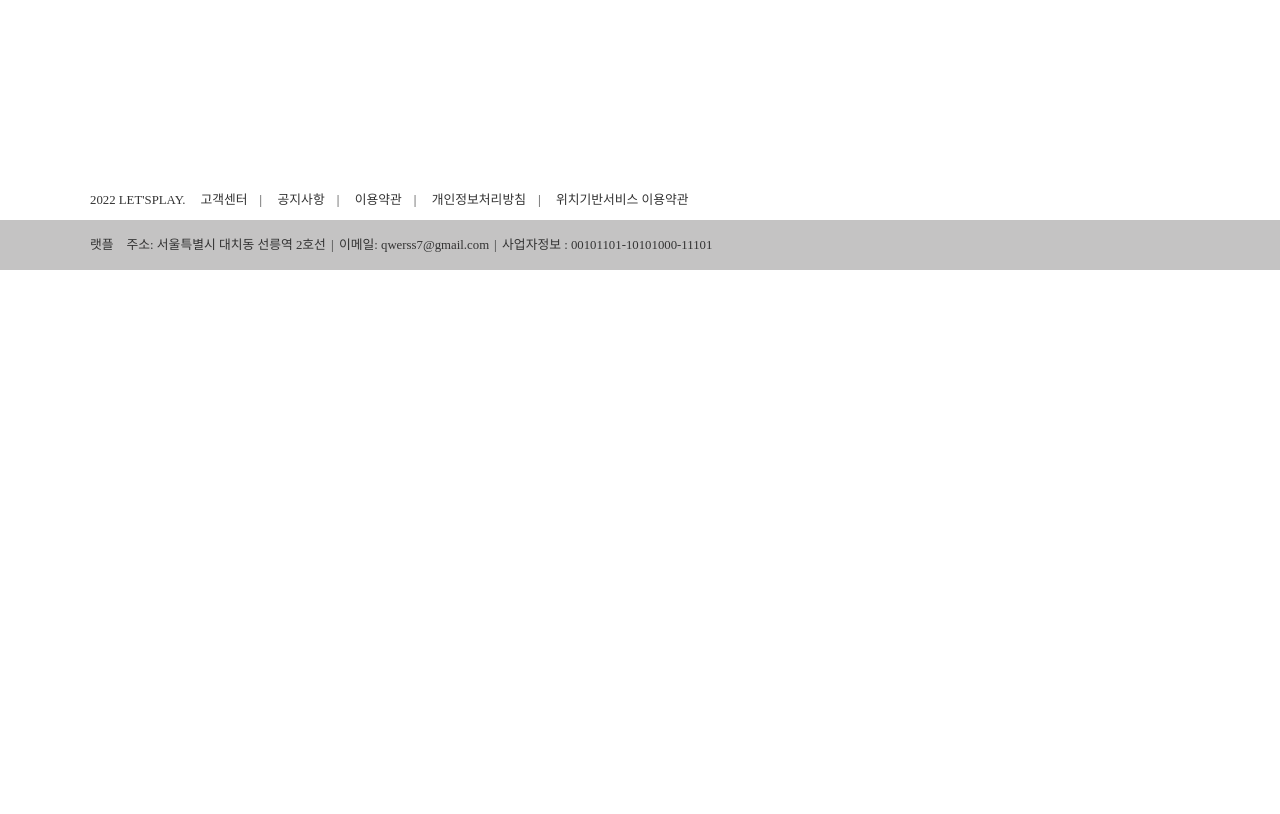
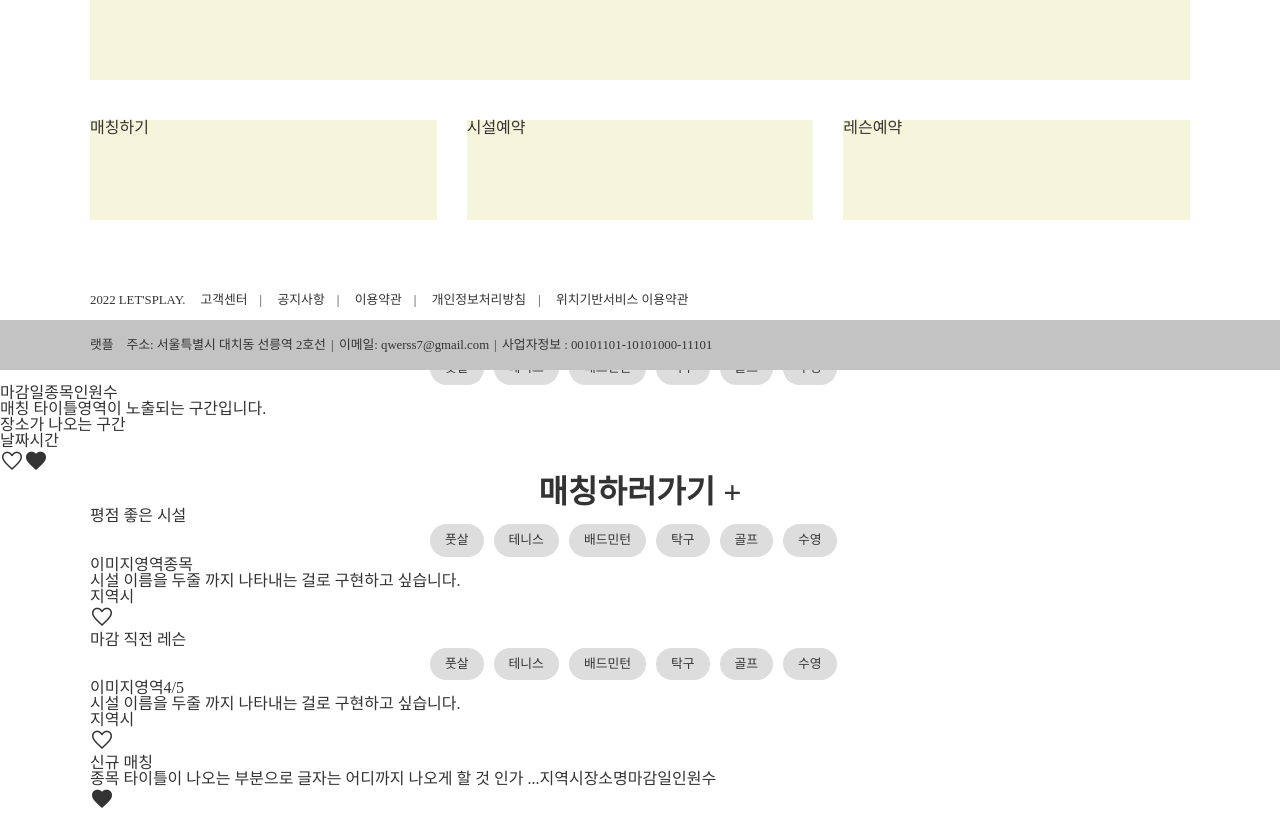
Before and after one commit to MultiFront/Multi_Front, a React (Create React App) app: page / in a window 1280 px wide. Shown: the part 420-1234 px from the top of the page. Before the commit the page ends 800 px from the top, so only its background shows below. Built offline with nearby package versions, Linux system fonts and the light colour scheme.

Commit message:
ey board list, header commit

```diff
--- /dev/null
+++ b/src/components/layout/board_list/category.js
@@ -0,0 +1,17 @@
+import "../layout.css"
+
+const Category = () => {
+  return (
+    <ul className="sport">
+      <li>풋살</li>
+      <li>테니스</li>
+      <li>배드민턴</li>
+      <li>탁구</li>
+      <li>골프</li>
+      <li>수영</li>
+    </ul>
+  )
+}
+
+
+export default Category;
--- /dev/null
+++ b/src/components/layout/board_list/facility.js
@@ -0,0 +1,18 @@
+import "../layout.css"
+
+const Facility = () => {
+
+  return (
+    <div>
+      <p>이미지영역<span className="sports-category">종목</span></p>
+      <p>시설 이름을 두줄 까지 나타내는 걸로 구현하고 싶습니다.</p>
+      <p></p>
+      <span className="">지역시</span>
+      <p className="favorite">
+        <span class="material-symbols-outlined">favorite</span>
+      </p>
+    </div>
+  )
+}
+
+export default Facility
--- /dev/null
+++ b/src/components/layout/board_list/lesson.js
@@ -0,0 +1,17 @@
+import "../layout.css"
+
+const Lesson = () => {
+  return(
+    <div>
+      <p>이미지영역<span>4/5</span></p>
+      <p>시설 이름을 두줄 까지 나타내는 걸로 구현하고 싶습니다.</p>
+      <p></p>
+      <span className="">지역시</span>
+      <p className="favorite">
+        <span class="material-symbols-outlined">favorite</span>
+      </p>
+    </div>
+  )
+}
+
+export default Lesson
--- /dev/null
+++ b/src/components/layout/board_list/listmatch.js
@@ -0,0 +1,20 @@
+import "../layout.css"
+
+const Match = () => {
+  return(
+    <ul>
+      <li>
+        <span className="sports-category">종목</span> 타이틀이 나오는 부분으로 글자는 어디까지 나오게 할 것 인가 ...
+        <span className="">지역시</span>
+        <span className="match-location">장소명</span>
+        <span className="deadline">마감일</span>
+        <span className="num-people">인원수</span>
+        <p className="favorite">
+            <span class="material-symbols-outlined fill">favorite</span>
+          </p>
+      </li>
+    </ul>
+  )
+}
+
+export default Match
--- /dev/null
+++ b/src/components/layout/board_list/matching.js
@@ -0,0 +1,28 @@
+import "../layout.css"
+
+const Matching = () => {
+
+  return(
+
+      <div>
+        <p>
+          <span className="deadline">마감일</span>
+          <span className="sports-category">종목</span>
+          <span className="num-people">인원수</span>
+        </p>
+          <p className="match-title">매칭 타이틀영역이 노출되는 구간입니다.</p>
+          <p className="match-location">장소가 나오는 구간</p>
+          <p>
+            <span className="date">날짜</span>
+            <span className="time">시간</span>
+          </p>
+          <p className="favorite">
+            <span class="material-symbols-outlined">favorite</span>
+            <span class="material-symbols-outlined fill">favorite</span>
+          </p>
+      </div>
+  )
+
+}
+
+export default Matching
--- a/src/components/layout/header.css
+++ b/src/components/layout/header.css
@@ -4,6 +4,8 @@
   width: 100%;
   height: 110px;
   border-bottom: 1px solid #999;
+  background-color: #fff;
+  z-index: 999;
 }
 
 .header .nav-top {
--- a/src/components/layout/layout.css
+++ b/src/components/layout/layout.css
@@ -1,4 +1,78 @@
 .main{
-  margin-top:100px;
+  margin-top:200px;
   height: 500px;
 }
+
+
+/* 찜아이콘 컬러 채우기 */
+.material-symbols-outlined {
+  font-variation-settings:
+  'FILL' 0,
+  'wght' 400,
+  'GRAD' 0,
+  'opsz' 48
+}
+
+.fill {
+  font-variation-settings:
+  'FILL' 1
+}
+
+/* 메인카루셀 */
+.main-visual{
+  width: 100%;
+  height: 300px;
+  margin-bottom:40px;
+  background-color: beige;
+}
+
+.main-btn{
+  display: flex;
+}
+
+.main-btn li{
+  width: 360px;
+  height: 100px;
+  margin-right: 30px;
+  background-color: beige;
+}
+.main-btn li:last-child{
+  margin-right: 0;
+}
+
+/* 매칭 */
+.matching{
+  width: 100%;
+  margin-top: 100px;
+  align-items: center;
+}
+
+.matching > p{
+  font-size: 2em;
+  font-weight: 700;
+  text-align: center;
+}
+
+
+
+/* 카테고리 */
+.sport{
+  display: flex;
+  margin: 0 auto;
+  text-align: center;
+  vertical-align:middle;
+  width: 420px;
+}
+
+
+.sport li{
+  padding: 10px 15px;
+  border-radius: 30px;
+  background-color: #ddd;
+  margin-right:10px;
+  font-size: 0.8em;
+}
+
+.sport li:hover{
+  background-color: #999;
+}
--- a/src/components/layout/layout.js
+++ b/src/components/layout/layout.js
@@ -1,8 +1,15 @@
 import React from 'react';
 import Footer from './footer';
 import Header from './header';
+import Matching from './board_list/matching';
+import Facility from './board_list/facility';
+import Category from './board_list/category';
+import Lesson from './board_list/lesson';
+import Match from './board_list/listmatch';
+
 import "./layout.css"
 import './common.css'
+
 
 
 const Layout = () => {
@@ -11,7 +18,49 @@ const Layout = () => {
     <div className='layout'>
         <Header />
         <main className='main'>
-          <h1>레이아웃이다.</h1>
+          <div className='inner'>
+              {/* 메인카루셀 영역 */}
+              <div className='main-visual'>
+                메인 카루셀 영역
+              </div>
+
+              {/* 메인버튼 영역 */}
+              <ul className='main-btn'>
+                <li>매칭하기</li>
+                <li>시설예약</li>
+                <li>레슨예약</li>
+              </ul>
+          </div>
+
+          {/* 메인 매칭 리스트 영역 */}
+          <div className='matching'>
+            <p>랫플 매칭이 총 000건 성사 되었습니다!</p>
+              <Category />
+              <Matching />
+            <p className='match-btn'>매칭하러가기 +</p>
+          </div>
+
+          {/* 메인 시설 리스트 영역 */}
+          <div className='inner'>
+            <h3>평점 좋은 시설</h3>
+              <Category />
+              <Facility />
+          </div>
+
+          {/* 메인 레슨 리스트 영역 */}
+          <div className='inner'>
+            <h3>마감 직전 레슨</h3>
+              <Category />
+              <Lesson />
+          </div>
+
+
+           {/* 메인 신규매칭 리스트 영역 */}
+           <div className='inner'>
+            <h3>신규 매칭</h3>
+            <Match />
+          </div>
+
         </main>
         <Footer />
     </div>
--- a/src/components/layout/main.js
+++ /dev/null
@@ -1 +0,0 @@
-Pull 되나요?????
```
